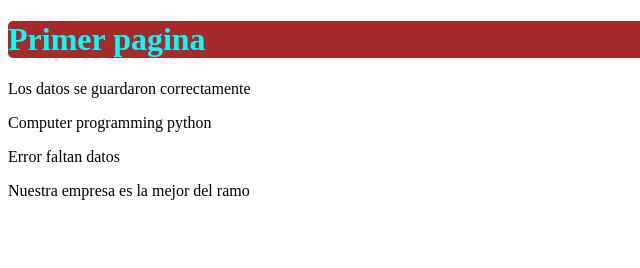
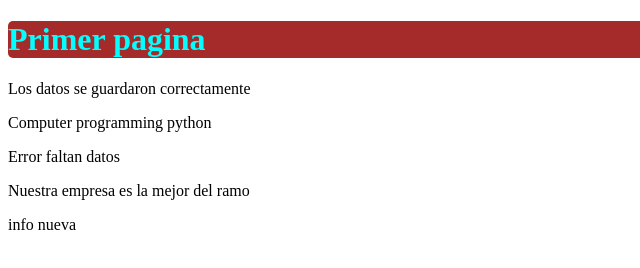
Before and after one commit to CarlosZavalija/practica52_1, a plain HTML site: page index.html in a window 1280 px wide. Shown: the full height of the page, 0-640 px from the left. Drawn offline with Linux system fonts and the light colour scheme.

Commit message:
requerimiento1

```diff
--- a/index.html
+++ b/index.html
@@ -18,6 +18,7 @@
 
     <p  class="info">Nuestra empresa es la mejor del ramo </p>
 
+    <p>info nueva</p>
 </body>
 </html>
 
```
